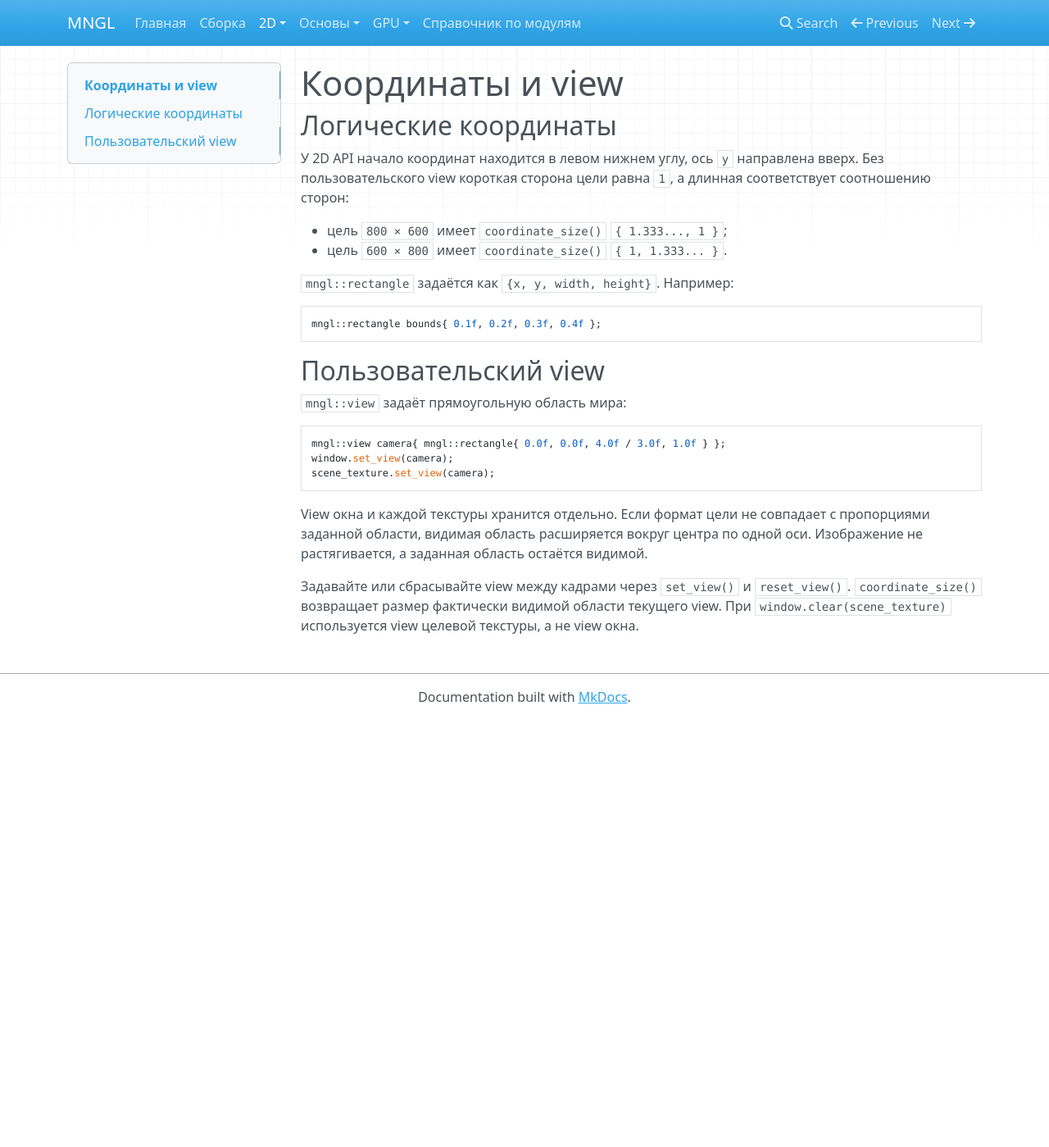
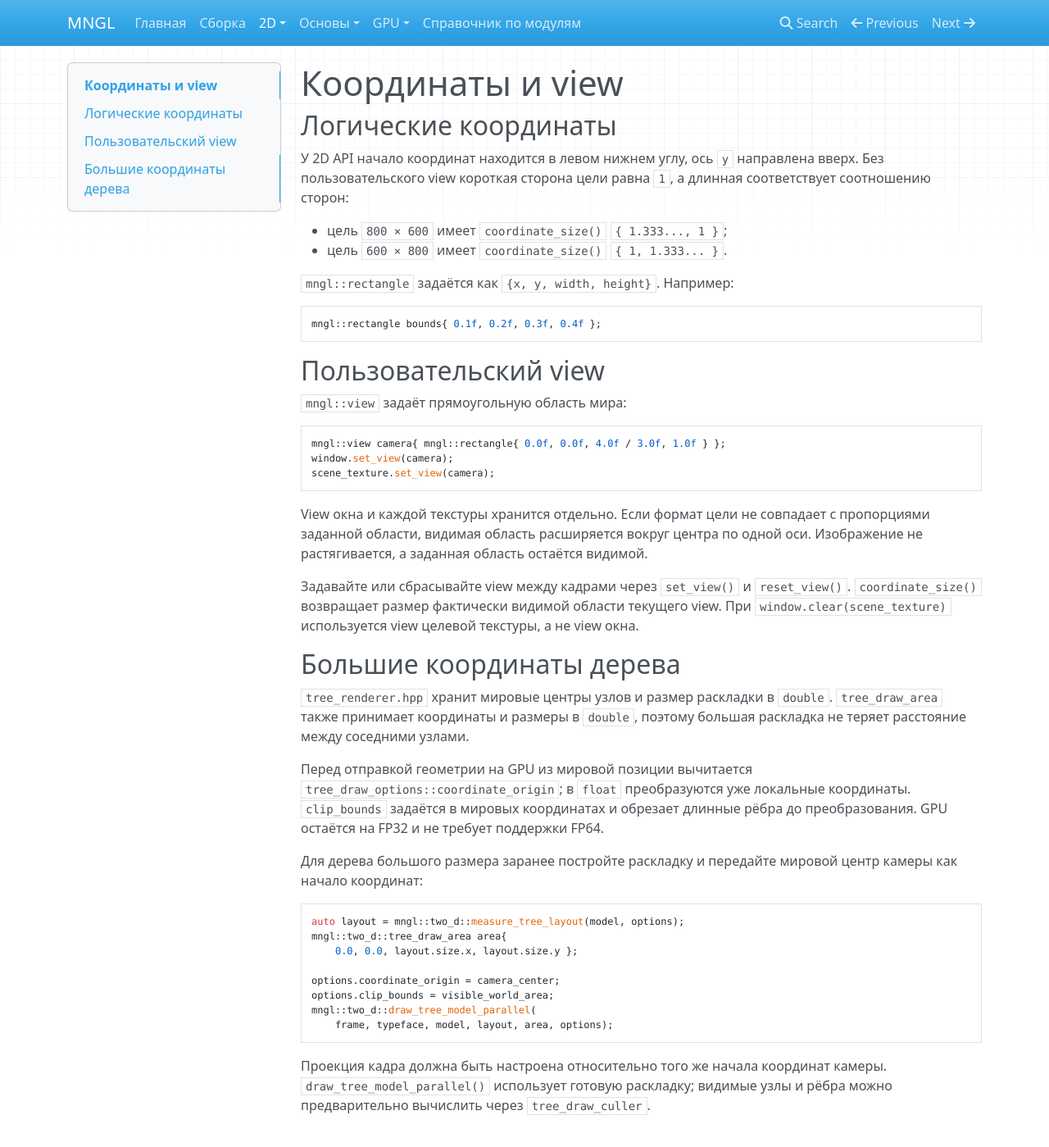
Before and after one commit to Romansgamp6tu/MNGL, an MkDocs documentation site: the page built from docs/2d/coordinates-and-view.md, in a window 1280 px wide and 1400 px high. Shown: the whole window at 82% size. Built offline with MkDocs 1.6.1, drawn with Linux system fonts in a browser that asks for light colours; nearby versions of some CDN libraries.

Commit message:
fix: preserve precision for large tree coordinates

````diff
--- a/docs/2d/coordinates-and-view.md
+++ b/docs/2d/coordinates-and-view.md
@@ -26,3 +26,24 @@ scene_texture.set_view(camera);
 View окна и каждой текстуры хранится отдельно. Если формат цели не совпадает с пропорциями заданной области, видимая область расширяется вокруг центра по одной оси. Изображение не растягивается, а заданная область остаётся видимой.
 
 Задавайте или сбрасывайте view между кадрами через `set_view()` и `reset_view()`. `coordinate_size()` возвращает размер фактически видимой области текущего view. При `window.clear(scene_texture)` используется view целевой текстуры, а не view окна.
+
+## Большие координаты дерева
+
+`tree_renderer.hpp` хранит мировые центры узлов и размер раскладки в `double`. `tree_draw_area` также принимает координаты и размеры в `double`, поэтому большая раскладка не теряет расстояние между соседними узлами.
+
+Перед отправкой геометрии на GPU из мировой позиции вычитается `tree_draw_options::coordinate_origin`; в `float` преобразуются уже локальные координаты. `clip_bounds` задаётся в мировых координатах и обрезает длинные рёбра до преобразования. GPU остаётся на FP32 и не требует поддержки FP64.
+
+Для дерева большого размера заранее постройте раскладку и передайте мировой центр камеры как начало координат:
+
+```cpp
+auto layout = mngl::two_d::measure_tree_layout(model, options);
+mngl::two_d::tree_draw_area area{
+    0.0, 0.0, layout.size.x, layout.size.y };
+
+options.coordinate_origin = camera_center;
+options.clip_bounds = visible_world_area;
+mngl::two_d::draw_tree_model_parallel(
+    frame, typeface, model, layout, area, options);
+```
+
+Проекция кадра должна быть настроена относительно того же начала координат камеры. `draw_tree_model_parallel()` использует готовую раскладку; видимые узлы и рёбра можно предварительно вычислить через `tree_draw_culler`.
````
Also changed, not shown: 3 other files.
